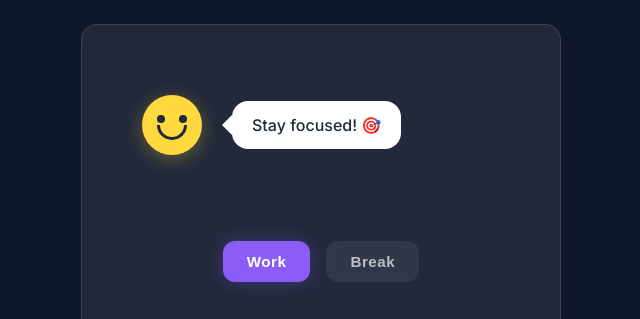
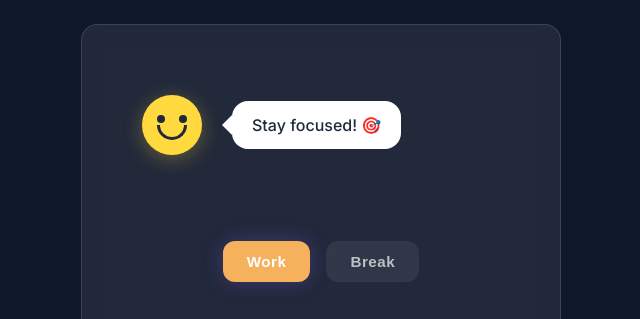
Before and after one commit to perdido101/Dev-BYOA, a plain HTML site: page index.html in a window 1280 px wide. Shown: the top 319 px of the page, without its empty margins (319-959 px from the left). Drawn offline with Linux system fonts and the light colour scheme.

Commit message:
changed to yellow

```diff
--- a/styles.css
+++ b/styles.css
@@ -1,5 +1,5 @@
 :root {
-  --primary: #8B5CF6;    /* Brighter purple */
+  --primary: #f6b15c;    /* Brighter purple */
   --secondary: #34D399;  /* Brighter green */
   --dark: #0F172A;      /* Darker background */
   --light: #FFFFFF;     /* Pure white */
```
